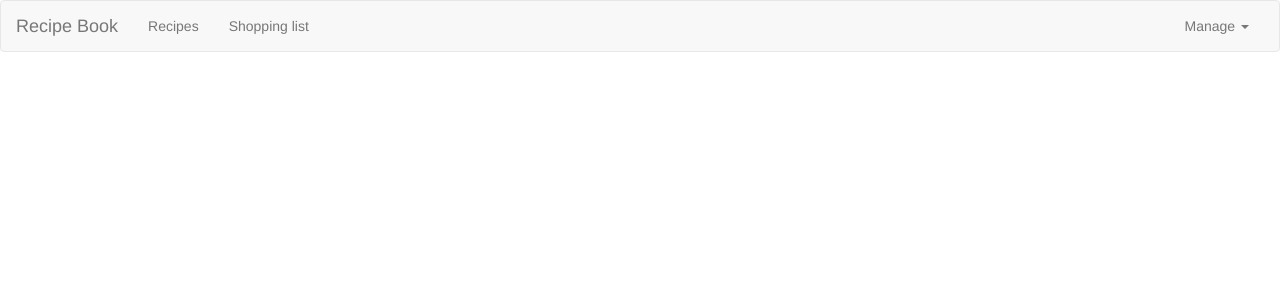
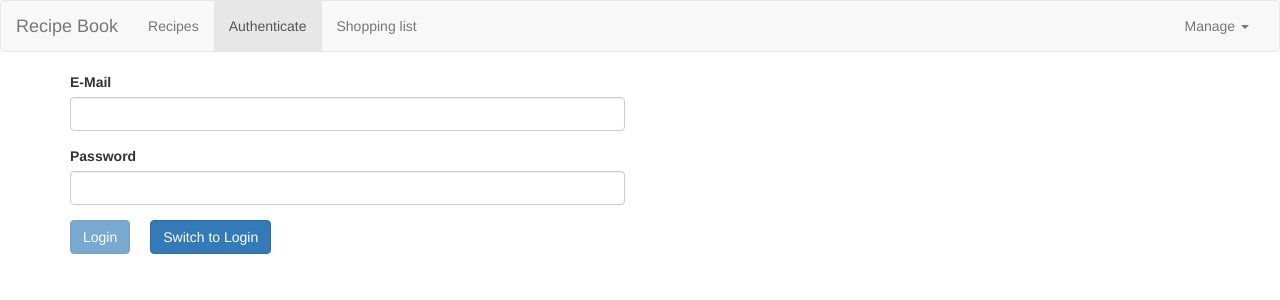
Before and after one commit to MichaeLaudrup/FronEndWithFrameworks_zone, an Angular app in the folder AngularSpace/AngularCourseProject1/: page /auth in a window 1280 px wide. Before the commit this address led to /. Shown: the top 300 px of the page. Built offline with nearby package versions, Linux system fonts and the light colour scheme.

Commit message:
auth service

```diff
--- a/AngularSpace/AngularCourseProject1/angular.json
+++ b/AngularSpace/AngularCourseProject1/angular.json
@@ -1,5 +1,8 @@
 {
   "$schema": "./node_modules/@angular/cli/lib/config/schema.json",
+  "cli": {
+    "analytics": "0ca03592-a1c0-46f9-8029-51f62bfb3c12"
+  },
   "version": 1,
   "newProjectRoot": "projects",
   "projects": {
--- a/AngularSpace/AngularCourseProject1/src/app/app-routing.module.ts
+++ b/AngularSpace/AngularCourseProject1/src/app/app-routing.module.ts
@@ -1,5 +1,6 @@
 import { NgModule } from "@angular/core";
 import { RouterModule, Routes } from "@angular/router";
+import { AuthComponent } from "./auth/auth.component";
 import { NoRecipeSelectedComponent } from "./recipes/no-recipe-selected/no-recipe-selected.component";
 import { RecipeDetailComponent } from "./recipes/recipe-detail/recipe-detail.component";
 import { RecipeEditComponent } from "./recipes/recipe-edit/recipe-edit.component";
@@ -17,6 +18,7 @@
         {path:":id/edit", component: RecipeEditComponent}
     ]},
     {path:'shopping-list', component: ShoppingListComponent},
+    {path:'auth', component: AuthComponent}
 
 ];
 
--- a/AngularSpace/AngularCourseProject1/src/app/app.module.ts
+++ b/AngularSpace/AngularCourseProject1/src/app/app.module.ts
@@ -15,6 +15,7 @@
 import { NoRecipeSelectedComponent } from './recipes/no-recipe-selected/no-recipe-selected.component';
 import { RecipeEditComponent } from './recipes/recipe-edit/recipe-edit.component';
 import { FormsModule, ReactiveFormsModule } from '@angular/forms';
+import { AuthComponent } from './auth/auth.component';
 
 @NgModule({
   declarations: [
@@ -28,7 +29,8 @@
     ShoppingEditComponent,
     DropdownDirective,
     NoRecipeSelectedComponent,
-    RecipeEditComponent
+    RecipeEditComponent,
+    AuthComponent
   ],
   imports: [
     BrowserModule,
--- /dev/null
+++ b/AngularSpace/AngularCourseProject1/src/app/auth/auth.component.html
@@ -0,0 +1,18 @@
+<div class="row">
+    <div class="col-xs-12 col-md-6 col-offset-3">
+        <form #authForm="ngForm" (ngSubmit)="onSubmit(authForm)">
+            <div class="form-group">
+                <label for="email">E-Mail</label>
+                <input type="email" id="email" class="form-control" ngModel name="email" required email>
+            </div>
+            <div class="form-group">
+                <label for="password">Password</label>
+                <input type="password" id="password" class="form-control" ngModel name="password" required minlength="6">
+            </div>
+            <div>
+                <button class="btn btn-primary" style="margin-right: 2rem;" type="submit" [disabled]="!authForm.valid">{{ isLoginMode ? 'Login' : 'Sign Up' }}</button>
+                <button class="btn btn-primary" (click)="onSwitchMode()" type="button">Switch to {{ isLoginMode ? 'Login' : 'Sign Up'}}</button>
+            </div>
+        </form>
+    </div>
+</div>
--- /dev/null
+++ b/AngularSpace/AngularCourseProject1/src/app/auth/auth.component.ts
@@ -0,0 +1,20 @@
+import { Component } from "@angular/core";
+import { NgForm } from "@angular/forms";
+
+@Component({
+    selector:'app-auth',
+    templateUrl:'./auth.component.html'
+})
+export class AuthComponent {
+ isLoginMode: boolean = true;
+
+ onSwitchMode(){
+     this.isLoginMode = !this.isLoginMode;
+ }
+
+ onSubmit(form: NgForm){
+     console.log(form.value);
+     form.reset();
+ }
+
+}
--- a/AngularSpace/AngularCourseProject1/src/app/header/header.component.html
+++ b/AngularSpace/AngularCourseProject1/src/app/header/header.component.html
@@ -7,6 +7,7 @@
         <div class="collaps navbar-collapse">
             <ul class="nav navbar-nav">
                 <li routerLinkActive="active"><a routerLink="/recipes">Recipes</a></li>
+                <li routerLinkActive="active"><a routerLink="/auth">Authenticate</a></li>
                 <li routerLinkActive="active"><a routerLink="/shopping-list">Shopping list</a></li>
             </ul>
 
```
Also changed, not shown: 1 other file (tests, documents, lock files or other folders).
